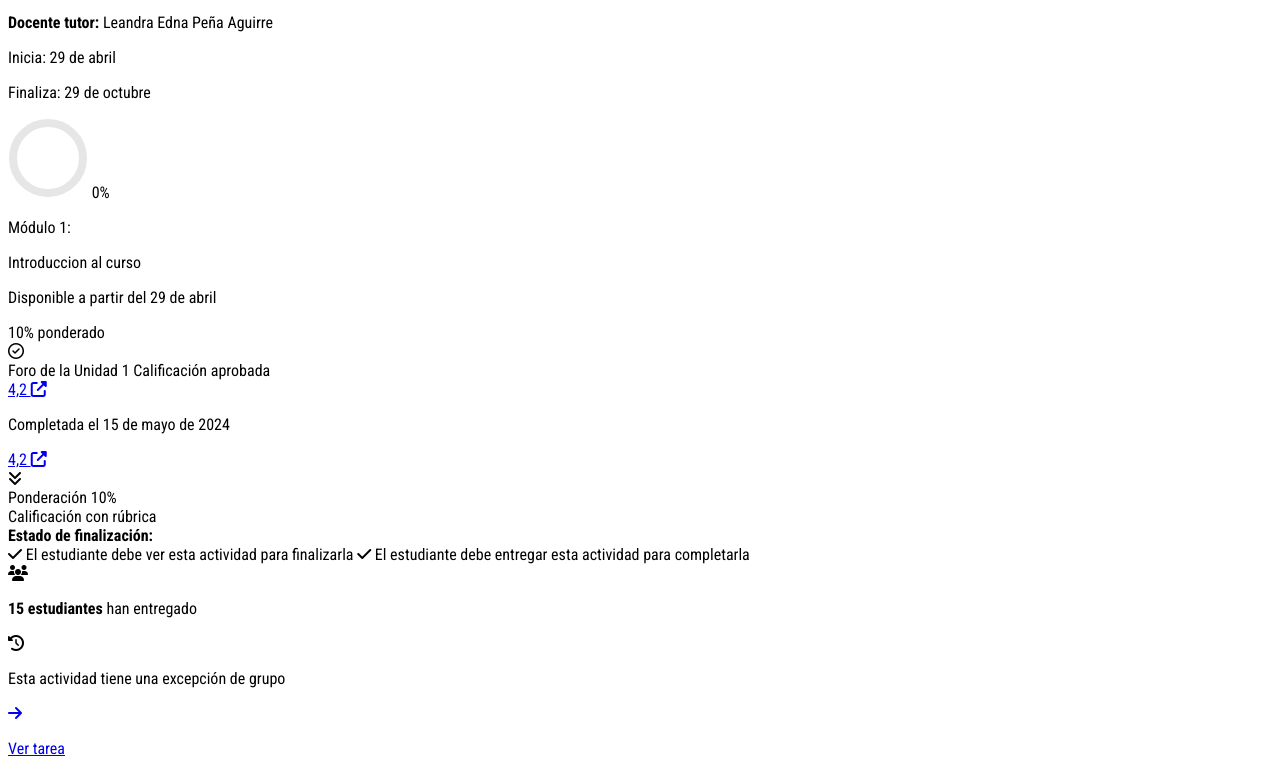
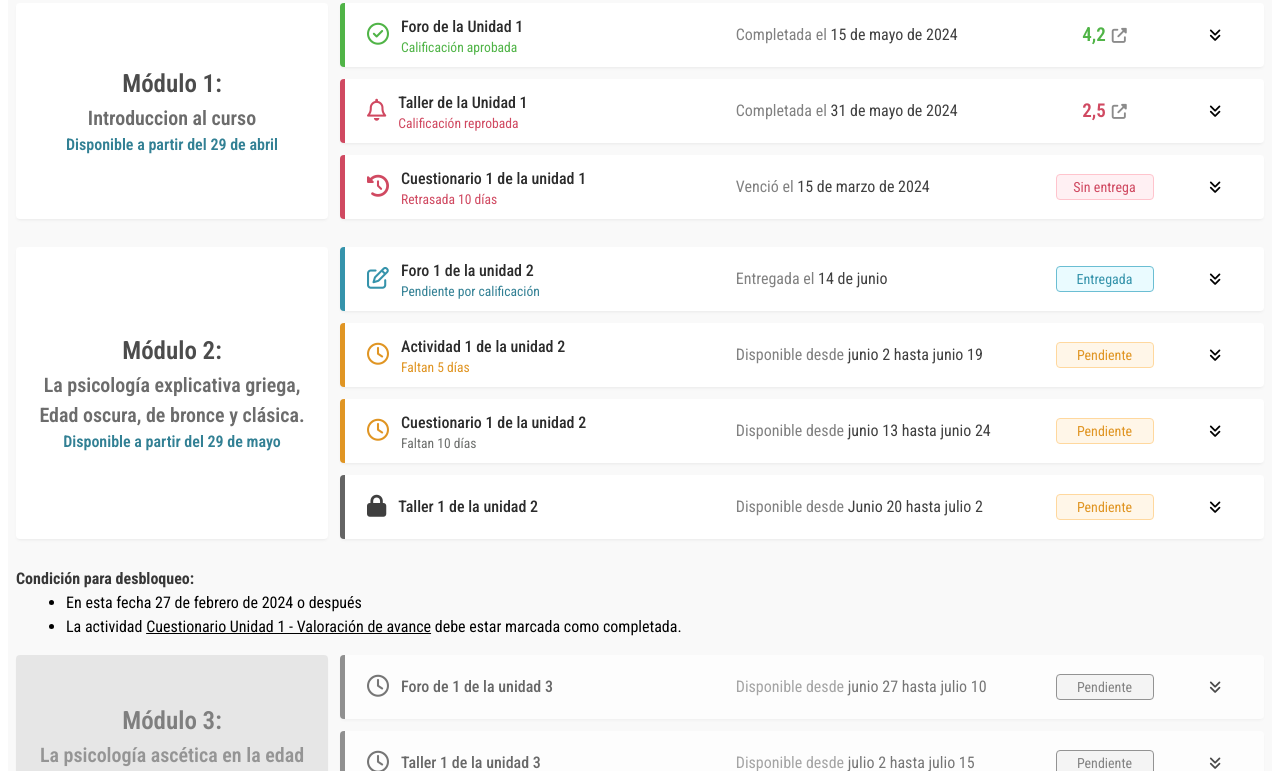
Before and after one commit to Mariana304/Maquetaci-n_Cronograma_TailwindCSS, a plain HTML site: page indexStudent.html in a window 1280 px wide. Shown: the part 165-936 px from the top of the page. Drawn offline with Linux system fonts and the light colour scheme; the site is published under a folder, as on GitHub Pages, so addresses that start at the root find nothing.

Commit message:
Eliminacion de carpetas contenedoras

```diff
--- a/indexStudent.html
+++ b/indexStudent.html
@@ -8,7 +8,7 @@
     <link rel="stylesheet" href="https://cdnjs.cloudflare.com/ajax/libs/font-awesome/6.5.1/css/all.min.css" />
     <link rel="stylesheet"
         href="https://fonts.googleapis.com/css2?family=Roboto+Condensed:ital,wght@0,100..900;1,100..900&display=swap">
-    <link rel="stylesheet" href="/CSS/styleStudent.css">
+    <link rel="stylesheet" href="styleStudent.css">
 </head>
 
 
@@ -1431,7 +1431,7 @@
         </div>
     </div>
 
-    <script src="/JS/mainStuden.js"></script>
+    <script src="mainStuden.js"></script>
 </body>
 
 </html>
```
Also changed, not shown: indexTeacher.html (+2 -2 lines), mainStuden.js (renamed from JS/mainStuden.js), styleStudent.css (renamed from CSS/styleStudent.css).
